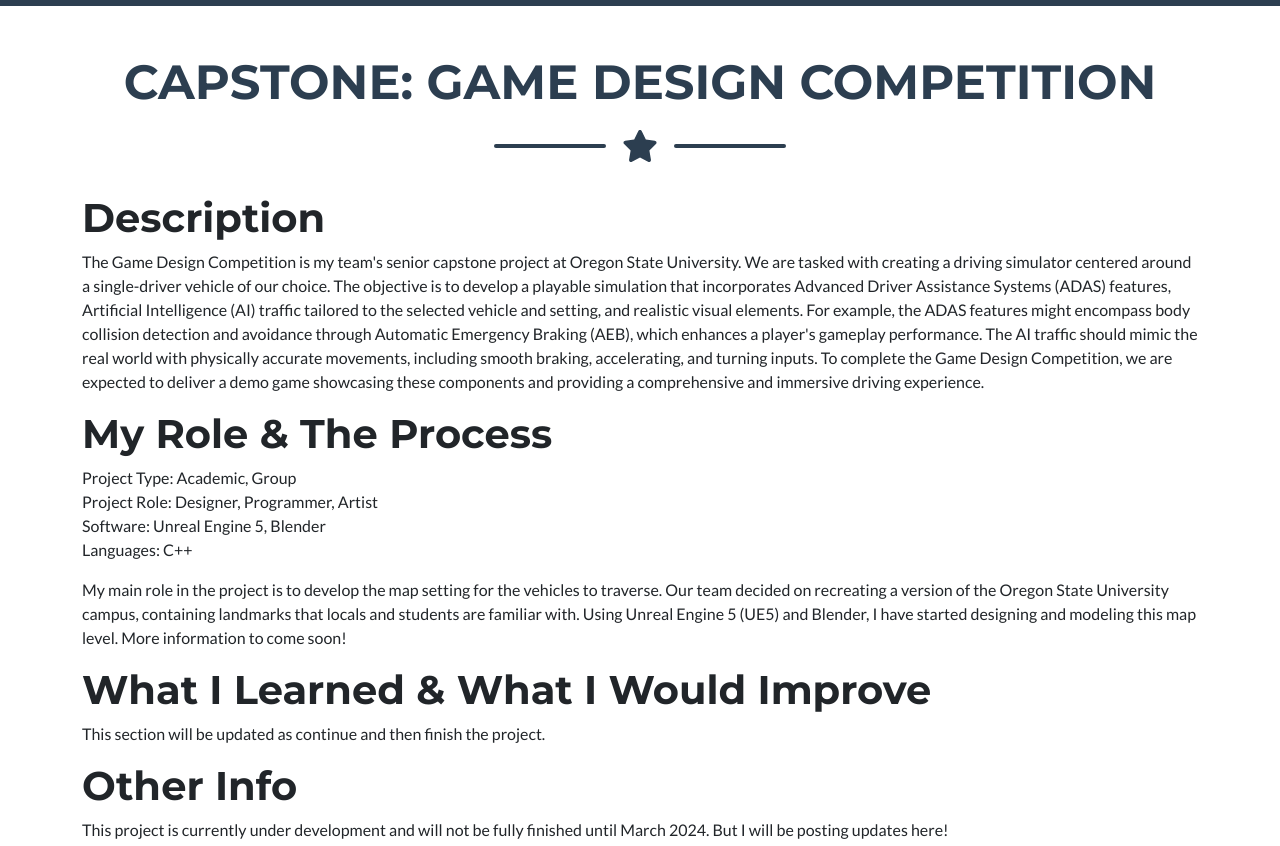
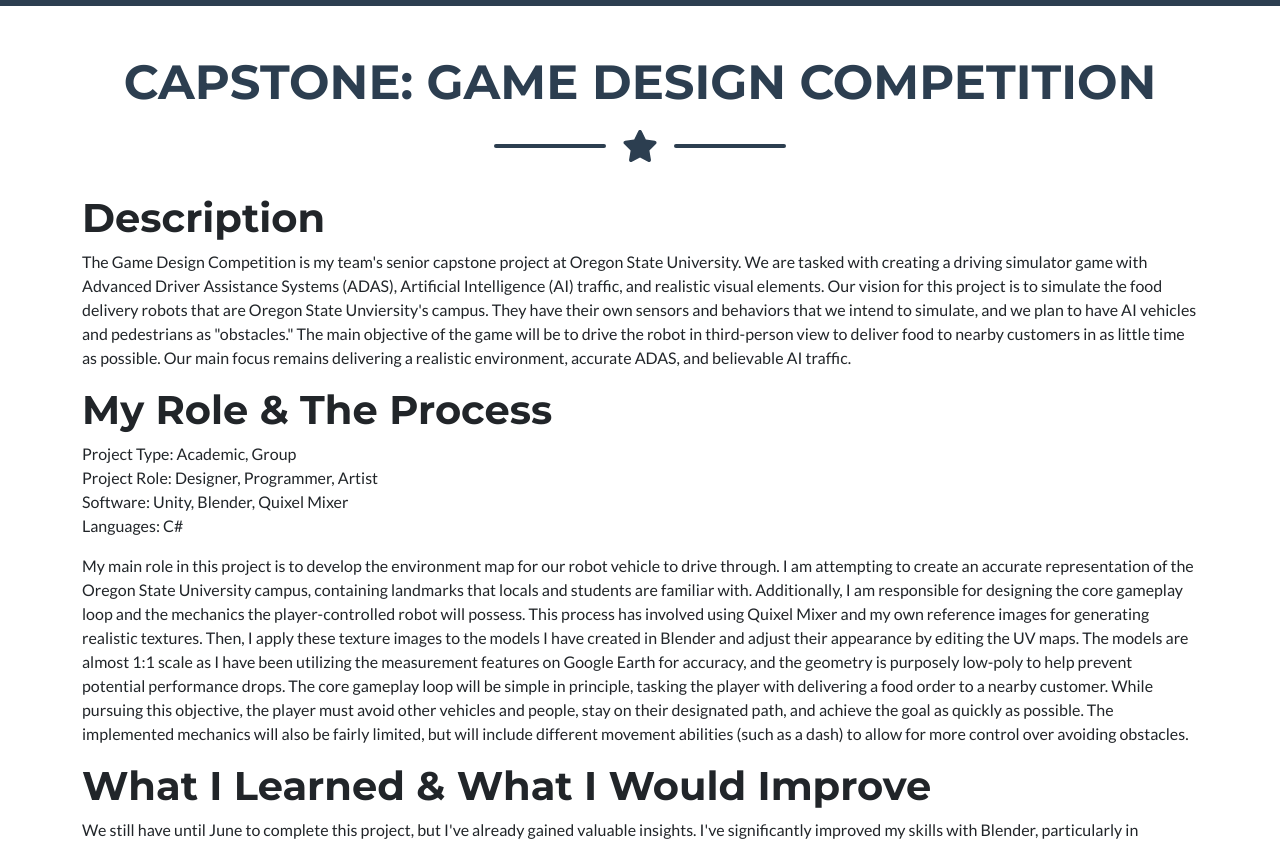
Before and after one commit to rileyelwell/rileyelwell.github.io, a plain HTML site: page capstone.html in a window 1280 px wide. Shown: the part 98-944 px from the top of the page. Drawn offline with nearby package versions, Linux system fonts and the light colour scheme.

Commit message:
March Update!

```diff
--- a/capstone.html
+++ b/capstone.html
@@ -59,35 +59,56 @@
                 <h1>Description</h1>
                 <p>
                     The Game Design Competition is my team's senior capstone project at Oregon State University. We are tasked with
-                    creating a driving simulator centered around a single-driver vehicle of our choice. The objective is to develop a
-                    playable simulation that incorporates Advanced Driver Assistance Systems (ADAS) features, Artificial Intelligence
-                    (AI) traffic tailored to the selected vehicle and setting, and realistic visual elements. For example, the ADAS
-                    features might encompass body collision detection and avoidance through Automatic Emergency Braking (AEB), which
-                    enhances a player's gameplay performance. The AI traffic should mimic the real world with physically accurate
-                    movements, including smooth braking, accelerating, and turning inputs. To complete the Game Design Competition, we
-                    are expected to deliver a demo game showcasing these components and providing a comprehensive and immersive driving
-                    experience.
+                    creating a driving simulator game with Advanced Driver Assistance Systems (ADAS), Artificial Intelligence
+                    (AI) traffic, and realistic visual elements.
+
+                    Our vision for this project is to simulate the food delivery robots that are Oregon State Unviersity's campus. They have their own sensors
+                    and behaviors that we intend to simulate, and we plan to have AI vehicles and pedestrians as "obstacles." The main objective of the game will
+                    be to drive the robot in third-person view to deliver food to nearby customers in as little time as possible. Our main focus remains delivering
+                    a realistic environment, accurate ADAS, and believable AI traffic.
                 </p>
 
                 <h1>My Role & The Process</h1>
                 <p style="white-space: pre-line"> Project Type: Academic, Group
                     Project Role: Designer, Programmer, Artist
-                    Software: Unreal Engine 5, Blender
-                    Languages: C++
+                    Software: Unity, Blender, Quixel Mixer
+                    Languages: C#
                 </p>
                 <p>
-                    My main role in the project is to develop the map setting for the vehicles to traverse. Our team decided on recreating
-                    a version of the Oregon State University campus, containing landmarks that locals and students are familiar with. Using
-                    Unreal Engine 5 (UE5) and Blender, I have started designing and modeling this map level. More information to come soon!
+                    My main role in this project is to develop the environment map for our robot vehicle to drive through. I am attempting to create an accurate
+                    representation of the Oregon State University campus, containing landmarks that locals and students are familiar with. Additionally, I am responsible
+                    for designing the core gameplay loop and the mechanics the player-controlled robot will possess.
+
+                    This process has involved using Quixel Mixer and my own reference images for generating realistic textures. Then, I apply these texture
+                    images to the models I have created in Blender and adjust their appearance by editing the UV maps. The models are almost 1:1 scale as I have been
+                    utilizing the measurement features on Google Earth for accuracy, and the geometry is purposely low-poly to help prevent potential performance drops.
+
+                    The core gameplay loop will be simple in principle, tasking the player with delivering a food order to a nearby customer. While pursuing this objective,
+                    the player must avoid other vehicles and people, stay on their designated path, and achieve the goal as quickly as possible. The implemented
+                    mechanics will also be fairly limited, but will include different movement abilities (such as a dash) to allow for more control over avoiding obstacles.
                 </p>
 
                 <h1>What I Learned & What I Would Improve</h1>
-                <p>This section will be updated as continue and then finish the project.</p>
+                <p>
+                    We still have until June to complete this project, but I've already gained valuable insights. I've significantly improved my skills with Blender, particularly
+                    in modeling, texturing, UV editing, and exporting. I now understand how to synthesize textures in different applications and edit them in Quixel Mixer.
+                    Learning about seamless textures, tiling, and techniques like adding noise and random rotations has helped minimize repetitive patterns on surfaces.
 
-                <h1>Other Info</h1>
-                <p>This project is currently under development and will not be fully finished until March 2024. But I will be posting updates here!</p>
+                    In Unity, I've learned about using mesh colliders on imported objects and their interactions with rigid bodies based on topology. I'm eager to continue
+                    exploring and learning throughout this project and to showcase the final product upon completion!
+                </p>
 
-                <!-- <img class="center-image mb-5" src="assets/img/portfolio/truckstop_title.png" alt="..." /> -->
+                <h1>(Work in Progress) Screenshots</h1>
+                <p>
+                    This project is still currently under development and will not be fully finished until June 2024. Here are some current screenshots of some progress
+                    I have made so far (mainly in Blender)!
+                </p>
+
+                <img style='height: 100%; width: 100%; object-fit: contain' class="mb-5" src="assets/img/portfolio/capstone/models_trees.png" alt="..." />
+                <img style='height: 100%; width: 100%; object-fit: contain' class="mb-5" src="assets/img/portfolio/capstone/textured_trees.png" alt="..." />
+                <img style='height: 100%; width: 100%; object-fit: contain' class="mb-5" src="assets/img/portfolio/capstone/modeled_robot.png" alt="..." />
+                <img style='height: 100%; width: 100%; object-fit: contain' class="mb-5" src="assets/img/portfolio/capstone/textured_robot.png" alt="..." />
+                <img style='height: 100%; width: 100%; object-fit: contain' class="mb-5" src="assets/img/portfolio/capstone/full_view_textured.png" alt="..." />
 
             </div>
         </section>
```
Also changed, not shown: blog.html (+28 -0 lines), galaga-reinspired.html (+1 -1 lines), grass-shader.html (+1 -1 lines), shiba.html (+3 -3 lines), assets/img/portfolio/capstone/full_view_textured.png (added), assets/img/portfolio/capstone/modeled_robot.png (added), assets/img/portfolio/capstone/models_trees.png (added), assets/img/portfolio/capstone/textured_robot.png (added), assets/img/portfolio/capstone/textured_trees.png (added), 2 other files.
